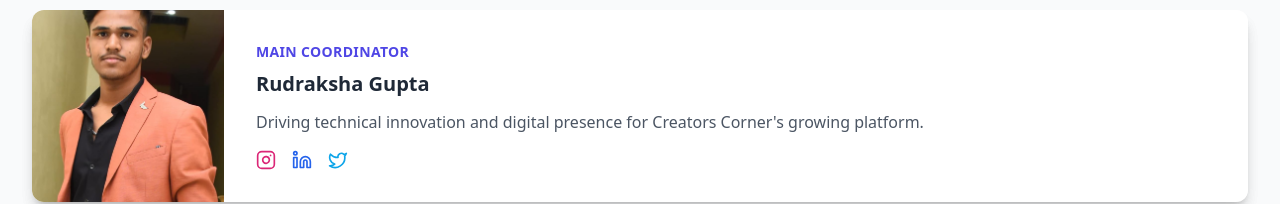
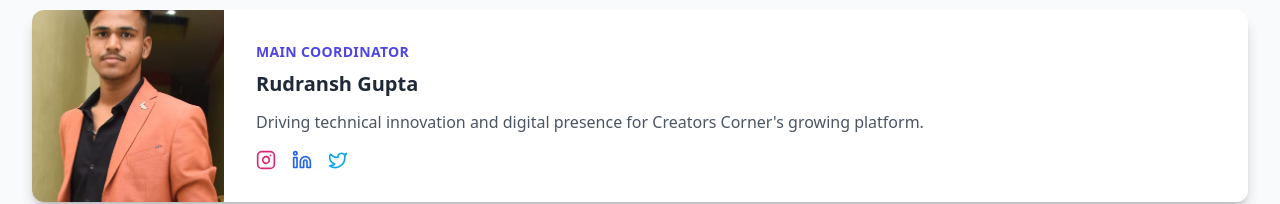
Before and after one commit to nst-sdc/NST-Creators-Corner, a React (Vite) app: page /coordinators in a window 1280 px wide. Shown: the part 670-874 px from the top of the page. Built offline with nearby package versions, Linux system fonts and the light colour scheme.

Commit message:
Update Coordinators.tsx

```diff
--- a/src/pages/Coordinators.tsx
+++ b/src/pages/Coordinators.tsx
@@ -26,7 +26,7 @@ export default function Coordinators() {
       }
     },
     {
-      name: "Rudraksha Gupta",
+      name: "Rudransh Gupta",
       role: "Main Coordinator",
       image: "../../images/rudrash.jpeg",
       bio: "Driving technical innovation and digital presence for Creators Corner's growing platform.",
```
